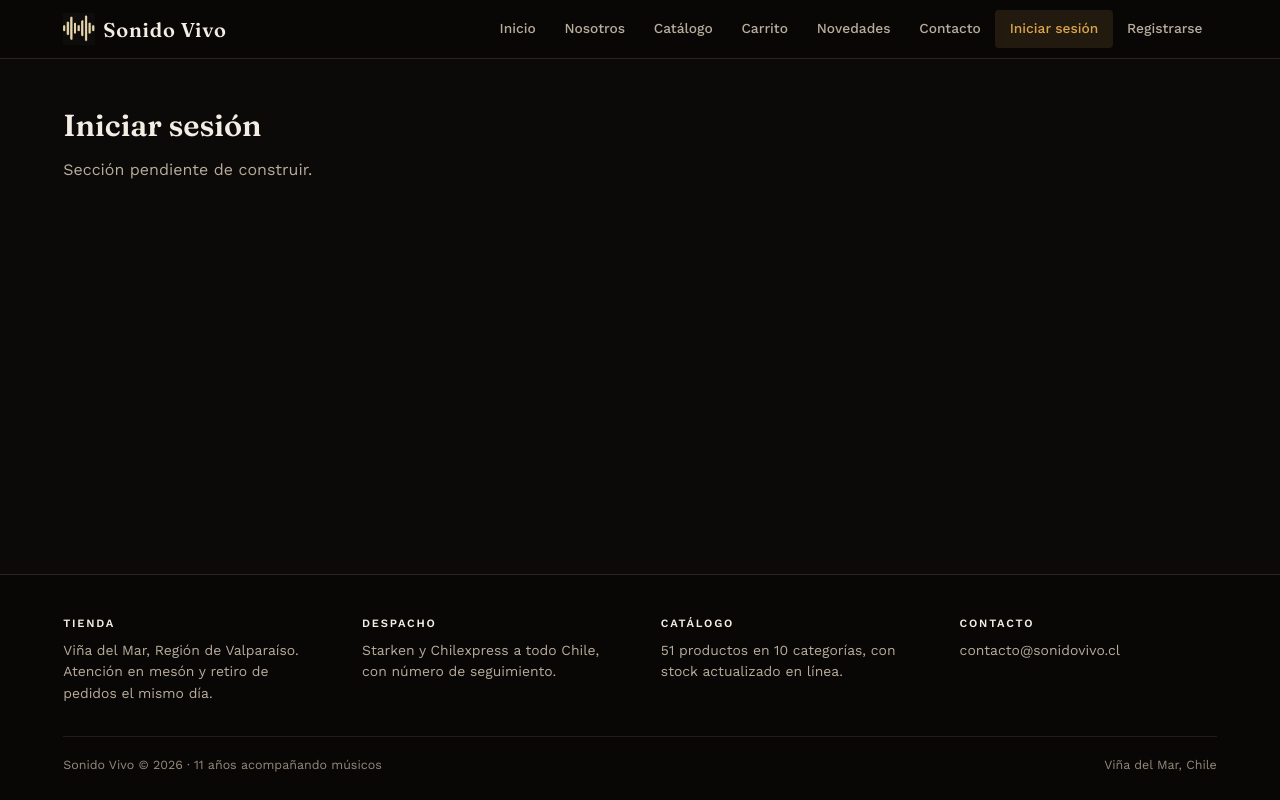
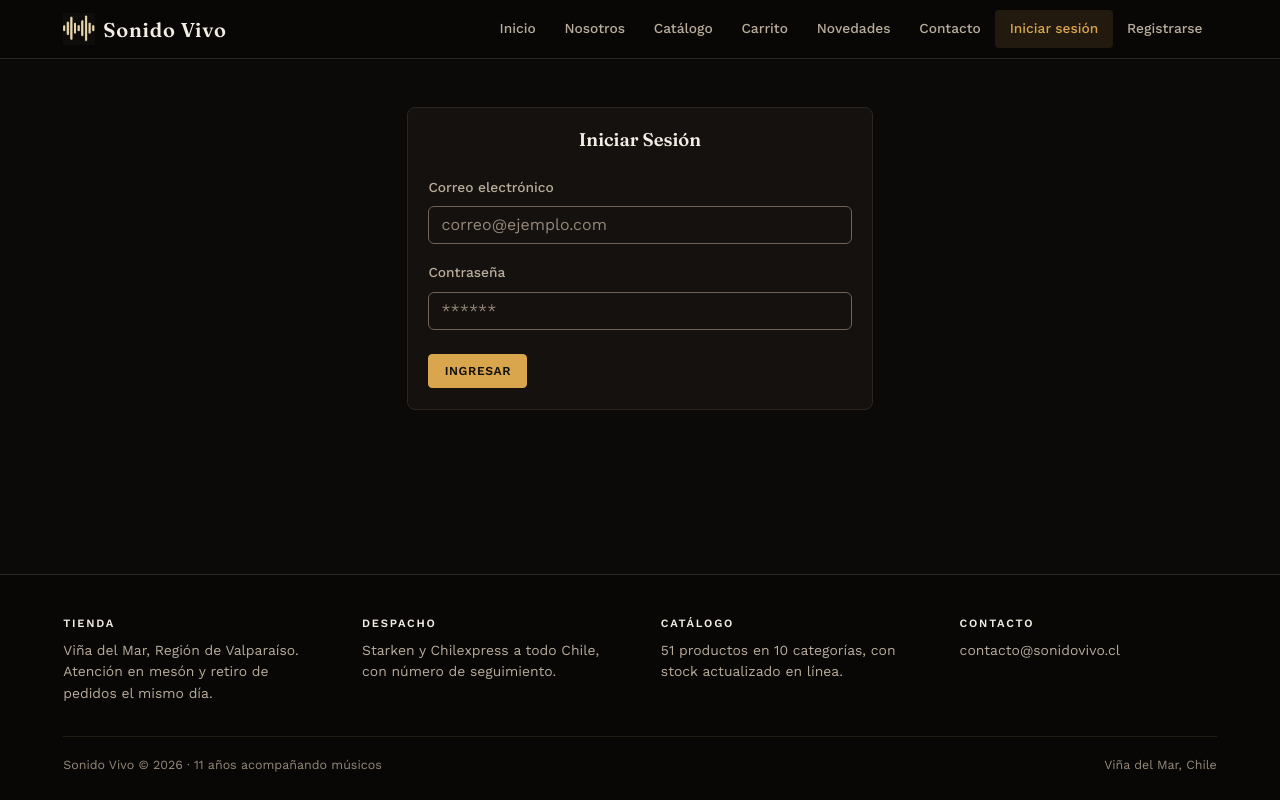
Before and after one commit to Si-Gon/sonido-vivo-2, a React (Vite) app: page /login in a window 1280 px wide. Built offline with nearby package versions, Linux system fonts and the light colour scheme.

Commit message:
feat: implementa vista de Login

```diff
--- a/src/Paginas/Login.tsx
+++ b/src/Paginas/Login.tsx
@@ -1,11 +1,70 @@
+import { useState } from "react";
+import CampoFormulario from "../Componentes/moleculas/CampoFormulario";
+import Boton from "../Componentes/atomos/Boton";
+import Aviso from "../Componentes/atomos/Aviso";
+
 function Login() {
+    const [email, setEmail] = useState("");
+    const [password, setPassword] = useState("");
+    const [error, setError] = useState("");
+    const [aviso, setAviso] = useState("");
 
-    return(
+    const handleSubmit = (e: React.FormEvent) => {
+        e.preventDefault();
+        setError("");
+
+        if (!email.trim() || !password) {
+            setError("Por favor completa todos los campos.");
+            return;
+        }
+
+        if (!email.includes("@") || !email.includes(".")) {
+            setError("Ingrese un correo electrónico válido.");
+            return;
+        }
+
+        setAviso("¡Inicio de sesión exitoso! Bienvenido de vuelta.");
+        setEmail("");
+        setPassword("");
+    };
+
+    return (
         <section className="sv-seccion">
-            <h1>Iniciar sesión</h1>
-            <p className="sv-pendiente">Sección pendiente de construir.</p>
+            <div className="row justify-content-center">
+                <div className="col-12 col-md-6 col-lg-5">
+                    <form className="sv-panel" onSubmit={handleSubmit}>
+                        <h2 className="text-center mb-4">Iniciar Sesión</h2>
+
+                        {error && <p className="text-danger mb-3 text-center">{error}</p>}
+
+                        <CampoFormulario
+                            etiqueta="Correo electrónico"
+                            tipo="email"
+                            nombre="email"
+                            valor={email}
+                            marcador="correo@ejemplo.com"
+                            alCambiar={setEmail}
+                        />
+
+                        <CampoFormulario
+                            etiqueta="Contraseña"
+                            tipo="password"
+                            nombre="password"
+                            valor={password}
+                            marcador="******"
+                            alCambiar={setPassword}
+                        />
+
+                        <div className="mt-4">
+                            <Boton texto="Ingresar" tipo="submit" />
+                        </div>
+                    </form>
+                </div>
+            </div>
+
+            {aviso && <Aviso mensaje={aviso} alCerrar={() => setAviso("")} />}
         </section>
-    )
+    );
 }
 
-export default Login
+export default Login;
```
